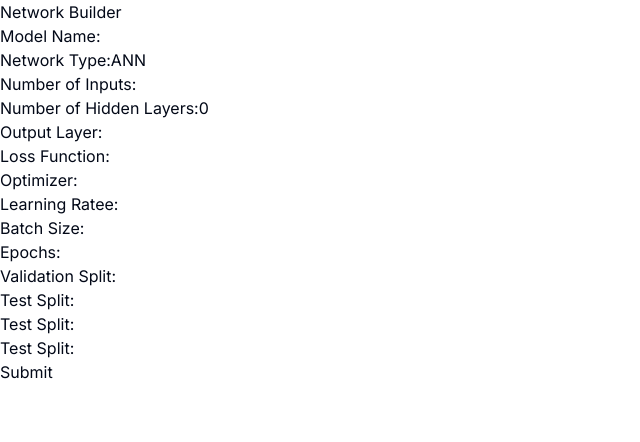
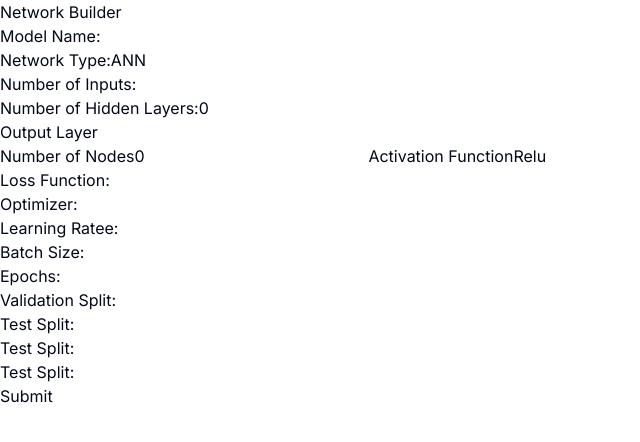
Before and after one commit to jyan36/SIMPL-AI, a Next.js app: page /builder in a window 1280 px wide. Shown: the top 442 px of the page, without its empty margins (0-640 px from the left). Built offline with nearby package versions, Linux system fonts and the light colour scheme.

Commit message:
Finished output layer input

```diff
--- a/app/builder/page.jsx
+++ b/app/builder/page.jsx
@@ -34,7 +34,10 @@ const FormComponent = () => {
   const [CNNnumberOfHiddenLayers, setCNNnumberOfHiddenLayers] = useState('');
   const [hL, setHL] = useState([]);
 
-
+  useEffect(() => {
+    let hi = {nodes: 0, activation: 'relu'};
+    setOutputLayer(hi);
+  }, []);
 
   // Handle form submission
   const handleSubmit = (e) => {
@@ -55,6 +58,12 @@ const FormComponent = () => {
     const updatedHiddenLayers = [...hiddenLayers];
     updatedHiddenLayers[index].activation = selectedActivation;
     setHiddenLayers(updatedHiddenLayers);
+  };
+
+  const handleActivationOutChange = (selectedActivation) => {
+    const updatedOutputLayers = { ... outputLayer};
+    updatedOutputLayers.activation = selectedActivation;
+    setOutputLayer(updatedOutputLayers);
   };
 
   const handleTypeChange = (selectedType) => {
@@ -152,7 +161,7 @@ const FormComponent = () => {
     setHiddenLayers(updatedChange);
   };
   const handleOutputLayerNodesChange = (value) => {
-      const hi = outputLayer;
+    const hi = { ...outputLayer };
     hi.nodes = value;
     setOutputLayer(hi);
     console.log(hi);
@@ -225,13 +234,26 @@ const FormComponent = () => {
           {hL}
         </div>
         <div>
-          <label htmlFor="outputLayer">Output Layer:</label>
+          <h1>Output Layer</h1>
+          <label htmlFor="outputLayer">Number of Nodes</label>
           <input
             type="text"
             id="name"
-            value={outputLayer}
-            onChange={(e) => setOutputLayer(e.target.value)}
+            value={outputLayer.nodes}
+            onChange={(e) => handleOutputLayerNodesChange(e.target.value)}
           />
+          <label htmlFor={`outact`}>Activation Function</label>
+          <DropdownMenu>
+            <DropdownMenuTrigger id={`outact`}>{outputLayer ? outputLayer.activation.charAt(0).toUpperCase() + outputLayer.activation.substring(1) : ''}</DropdownMenuTrigger>
+            <DropdownMenuContent>
+              <DropdownMenuItem onClick={() => handleActivationOutChange('relu')}>Relu</DropdownMenuItem>
+              <DropdownMenuItem onClick={() => handleActivationOutChange('selu')}>Selu</DropdownMenuItem>
+              <DropdownMenuItem onClick={() => handleActivationOutChange('sigmoid')}>Sigmoid</DropdownMenuItem>
+              <DropdownMenuItem onClick={() => handleActivationOutChange('softmax')}>Softmax</DropdownMenuItem>
+              <DropdownMenuItem onClick={() => handleActivationOutChange('linear')}>Linear</DropdownMenuItem>
+              <DropdownMenuItem onClick={() => handleActivationOutChange('tanh')}>Tanh</DropdownMenuItem>
+            </DropdownMenuContent>
+          </DropdownMenu>
         </div>
         <div>
           <label htmlFor="lossFunction">Loss Function:</label>
```
